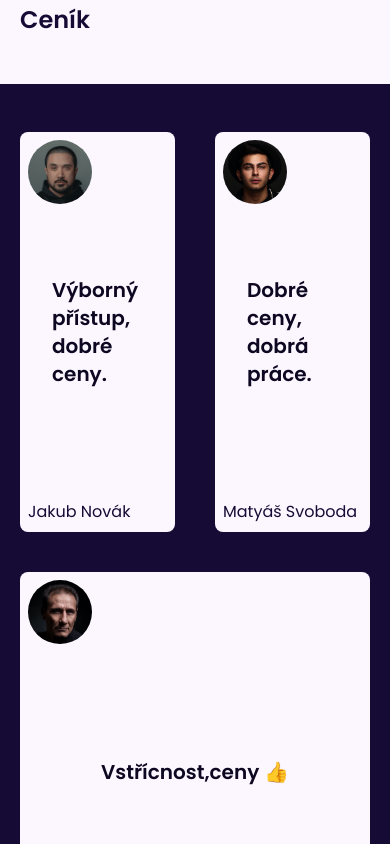
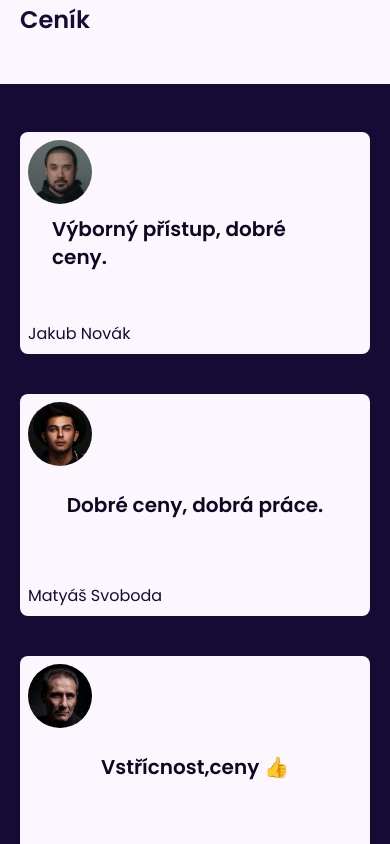
Before and after one commit to ton1czech/pneuservis-baudys, a React (Vite) app: page / in a window 390 px wide. Shown: the part 3480-4324 px from the top of the page. Built offline with nearby package versions, Linux system fonts and the light colour scheme.

Commit message:
🎁 NEW: testimonials mobile

```diff
--- a/src/components/Testimonials.jsx
+++ b/src/components/Testimonials.jsx
@@ -5,7 +5,7 @@ import man3 from '../assets/man-3.jpg'
 import { Fade } from 'react-reveal'
 
 const Card = ({ img, name, text }) => (
-  <div className='flex items-center justify-center py-20 bg-light rounded-lg relative flex-1 min-h-[400px]'>
+  <div className='flex items-center justify-center py-20 bg-light rounded-lg relative flex-1 min-h-[222px] sm:min-h-[400px]'>
     <img
       src={img}
       alt={name}
@@ -20,8 +20,8 @@ export default function Testimonials() {
   return (
     <Container dark>
       <div className='py-12 sm:py-24'>
-        <Fade bottom right>
-          <div className='flex flex-wrap gap-10'>
+        <Fade bottom>
+          <div className='flex flex-col sm:flex-row flex-wrap gap-10'>
             <Card
               img={man1}
               name='Jakub Novák'
```
